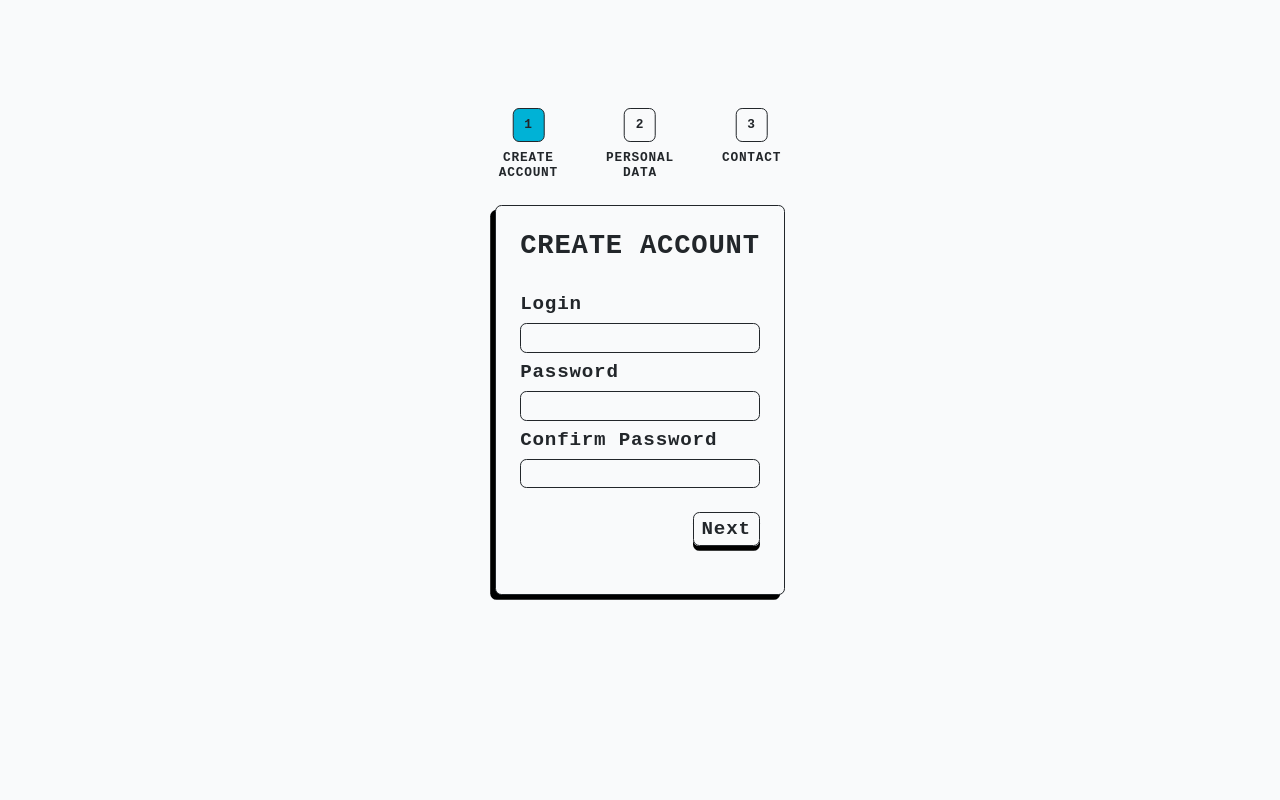
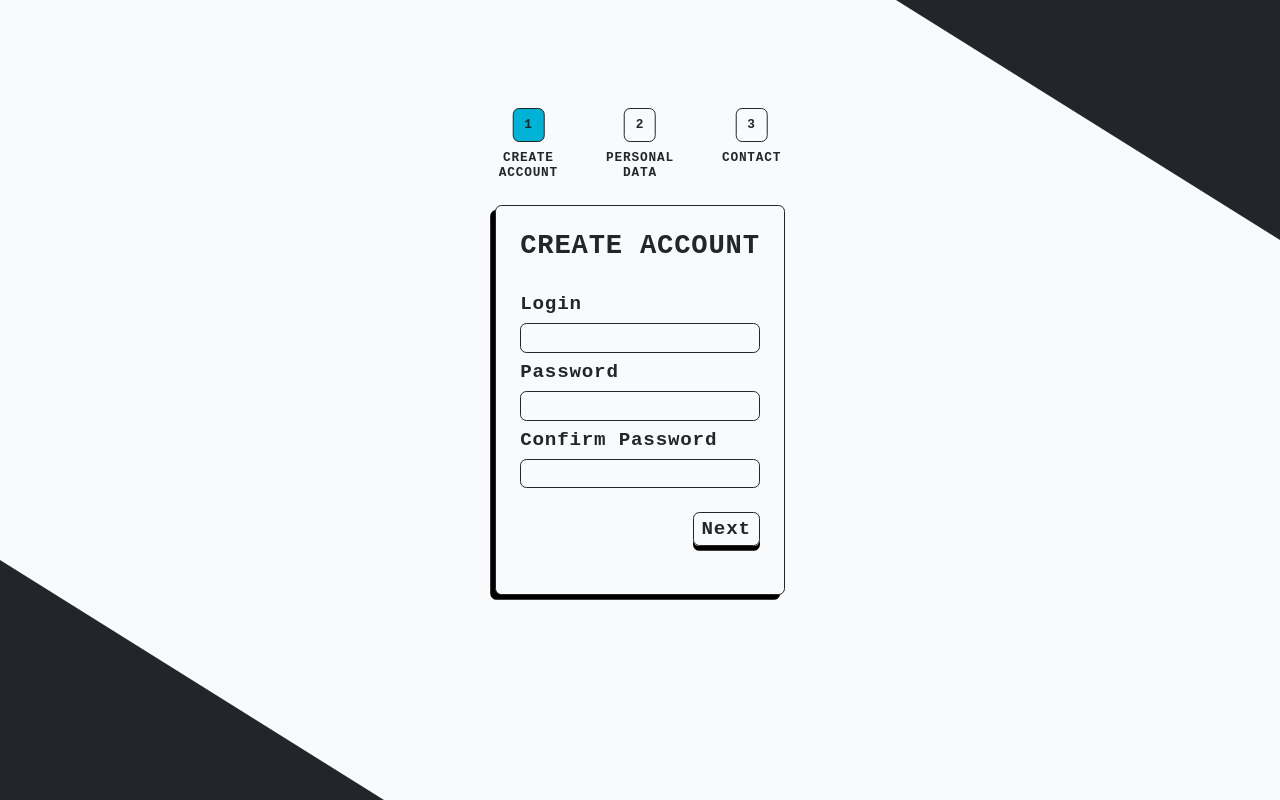
Before and after one commit to patszy/multi-step-form, a website: page index.html in a window 1280 px wide. Drawn offline with Linux system fonts and the light colour scheme.

Commit message:
Add ornaments

```diff
--- a/css/_base.scss
+++ b/css/_base.scss
@@ -14,7 +14,34 @@ body {
 }
 
 body {
+  $triangle-size: 15;
+
   display: flex;
   justify-content: center;
   align-items: center;
+  &::before {
+    content: "";
+    position: absolute;
+    z-index: 1;
+    width: 0;
+    height: 0;
+    inset: 0 0 auto auto;
+    border-top: #{$triangle-size * 1vh} solid $c-black;
+    border-right: #{$triangle-size * 1vw} solid $c-black;
+    border-bottom: #{$triangle-size * 1vh} solid transparent;
+    border-left: #{$triangle-size * 1vw} solid transparent;
+  }
+
+  &::after {
+    content: "";
+    position: absolute;
+    z-index: 1;
+    width: 0;
+    height: 0;
+    inset: auto auto 0 0;
+    border-top: #{$triangle-size * 1vh} solid transparent;
+    border-right: #{$triangle-size * 1vw} solid transparent;
+    border-bottom: #{$triangle-size * 1vh} solid $c-black;
+    border-left: #{$triangle-size * 1vw} solid $c-black;
+  }
 }
--- a/css/_multistep.scss
+++ b/css/_multistep.scss
@@ -23,6 +23,8 @@
 .multistep {
   @include setText;
   position: relative;
+  background: transparent;
+  z-index: 999;
 
   &-header {
     @include setText(bold .8rem $ff, uppercase);
```
Also changed, not shown: README.md, css/main.css, 1 other file.
